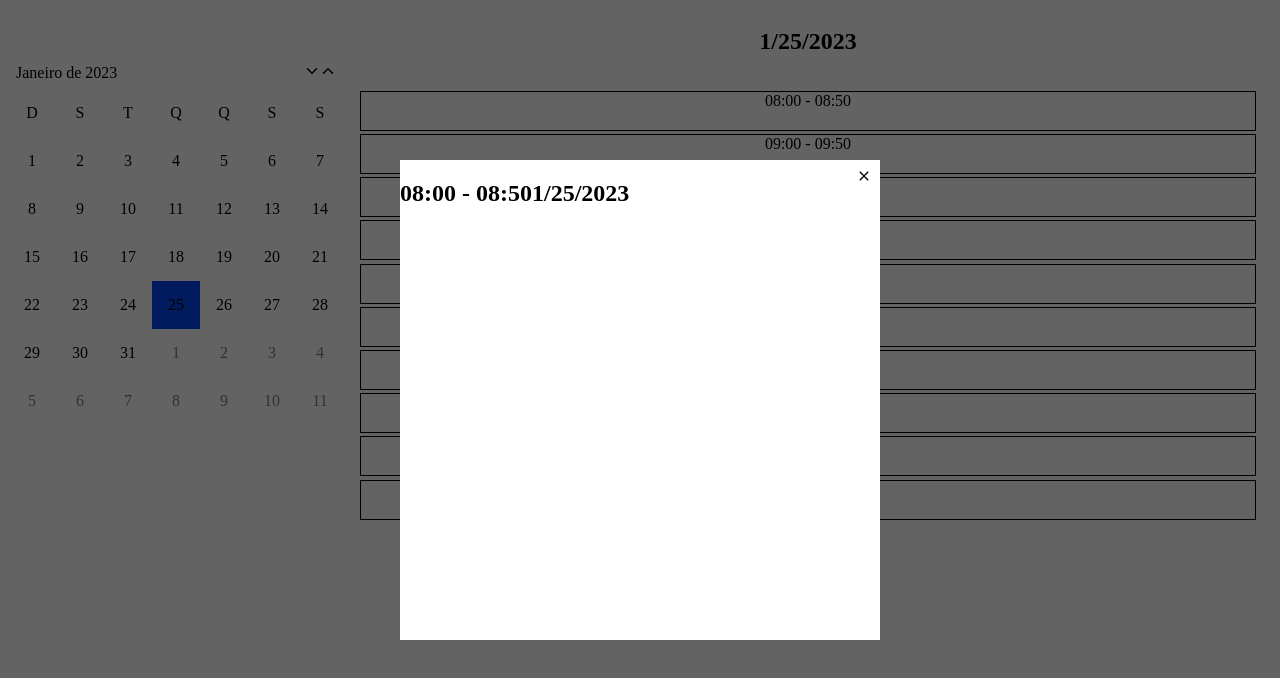
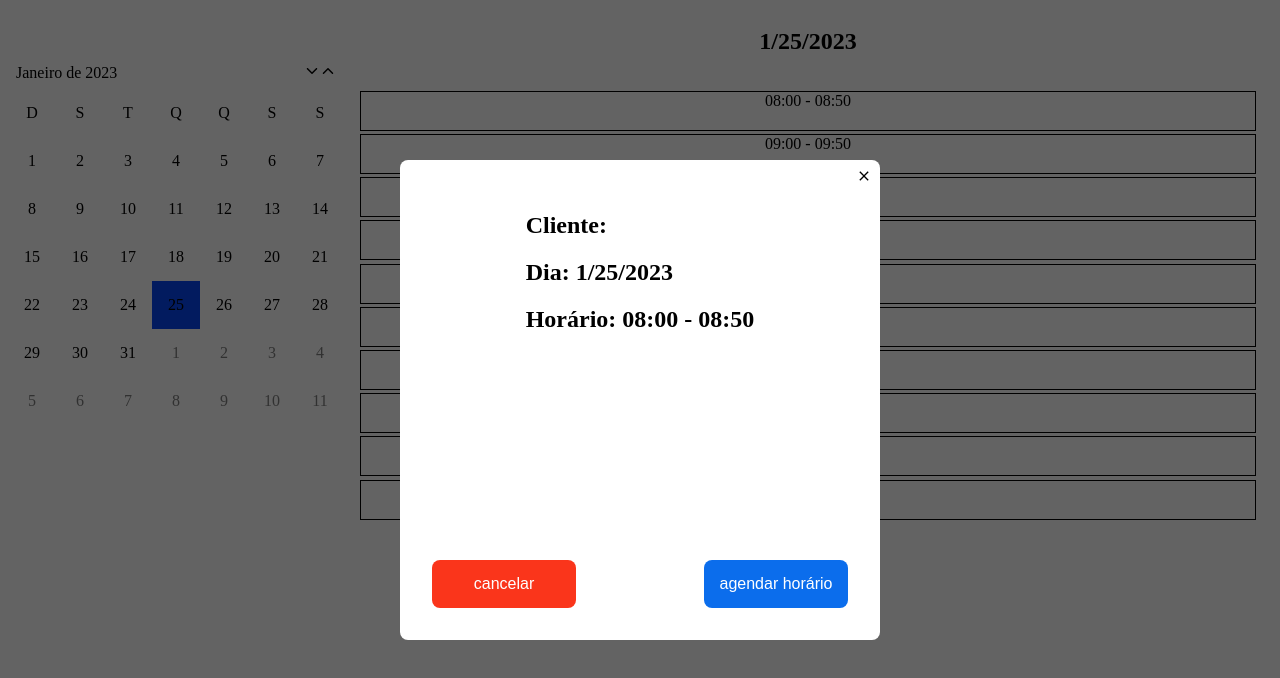
Before and after one commit to fabioVitorTavares/Hapuque-nails-schedule, a React (Vite) app: page / in a window 1280 px wide. Both pictures are taken after a click on the element "08:00 - 08:50". Shown: the top 678 px of the page. Built offline with nearby package versions, Linux system fonts and the light colour scheme.

Commit message:
commit 280120231131

```diff
--- a/src/components/ModalSchedule/index.tsx
+++ b/src/components/ModalSchedule/index.tsx
@@ -11,6 +11,29 @@ export function ModalSchedule({date, hour, setModalIsOpen}: propsModalSchedule)
     />
   )
 
+  const btnCancel = (
+    <button
+      className='btn btn-cancel '
+      onClick={() => setModalIsOpen(false)}
+    >
+      cancelar
+    </button>
+  )
+
+  const btnToSchedule= (
+    <button className='btn btn-to-schedule'>
+      agendar horário
+    </button>
+  )
+
+  const infosUserSchedule = (
+    <div className='infos-user-schedule'>
+      <h2>Cliente: </h2>
+      <h2>Dia: {date.toLocaleDateString()} </h2>
+      <h2>Horário: {hour}</h2>
+    </div>
+  )
+
   return (
     <div
       className='modal-schedule'
@@ -20,7 +43,11 @@ export function ModalSchedule({date, hour, setModalIsOpen}: propsModalSchedule)
         onClick={e => e.stopPropagation()}
       >
         {iconX}
-        <h2>{hour}{date.toLocaleDateString()}</h2>
+        {infosUserSchedule}
+        <div className='btns-modal-schedule'>
+          {btnCancel}
+          {btnToSchedule}
+        </div>
       </div>
     </div>
   )
--- a/src/components/ModalSchedule/style.css
+++ b/src/components/ModalSchedule/style.css
@@ -24,10 +24,45 @@
   width: 30rem;
   height: 30rem;
   background-color: #ffffff;
+  border-radius: 0.5rem;
+  padding: 2rem;
+  display: flex;
+  flex-direction: column;
+  align-items: center;
+  justify-content: space-between;
 }
 
 .icon-x-modal-schedule {
   position: absolute;
   top: 0.5rem;
   right: 0.5rem;
+  border-radius: 0.5rem;
 }
+
+.icon-x-modal-schedule:hover {
+  background-color: #8d8d8d9c;
+  scale: 1.2;
+}
+
+.btns-modal-schedule {
+  width: 100%;
+  display: flex;
+  justify-content: space-between;
+}
+
+.btn {
+  height: 3rem;
+  width: 9rem;
+  border: none;
+  border-radius: 0.5rem;
+  color: #fff;
+  font-size: 1rem;
+}
+
+.btn-cancel {
+  background-color: #fa351b;
+}
+
+.btn-to-schedule {
+  background-color: #0b6dec;
+}
```
